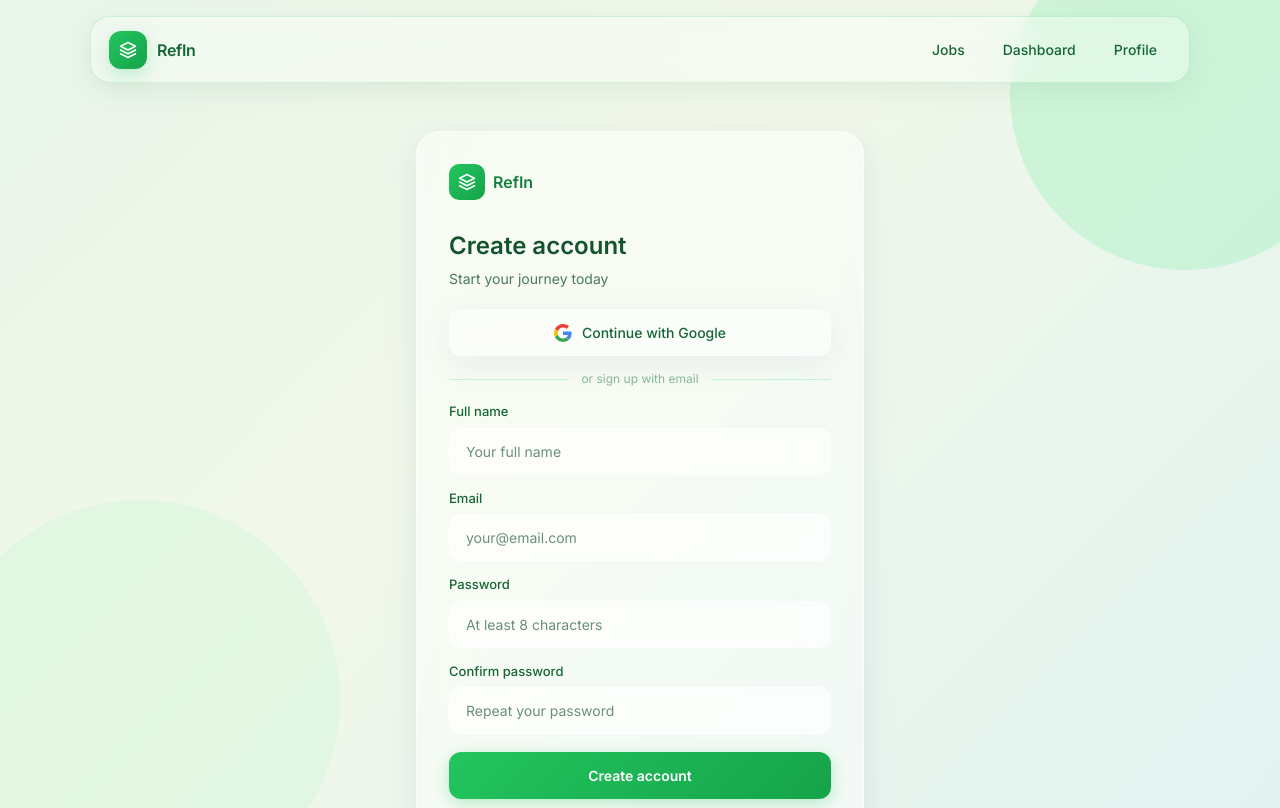
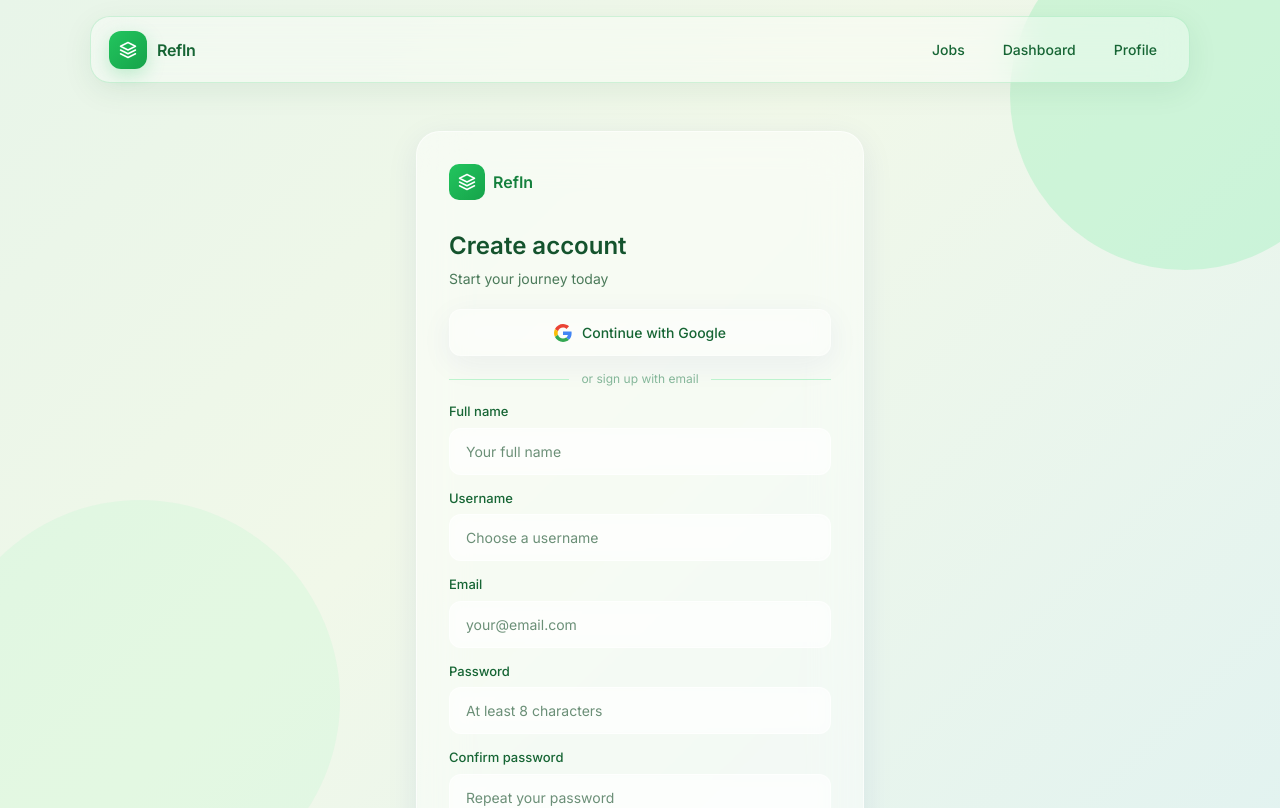
Before and after one commit to raphaeltannous/techtalks-refin-frontend, a React (Vite) app: page /signup in a window 1280 px wide. Shown: the top 808 px of the page. Built offline with nearby package versions, Linux system fonts and the light colour scheme.

Commit message:
Add username field to registration form

```diff
--- a/src/pages/SignupPage.jsx
+++ b/src/pages/SignupPage.jsx
@@ -5,6 +5,7 @@ import Navbar from "../components/Navbar"
 
 function SignupPage() {
   const [fullName, setFullName] = useState("")
+  const [username, setUsername] = useState("")
   const [email, setEmail] = useState("")
   const [password, setPassword] = useState("")
   const [confirmPassword, setConfirmPassword] = useState("")
@@ -18,6 +19,8 @@ function SignupPage() {
 
   const validateForm = () => {
     if (!fullName.trim()) return "Please enter your full name"
+    if (!username.trim()) return "Please enter your username"
+    if (username.trim().length < 3) return "Username must be at least 3 characters"
     if (!email.trim()) return "Please enter your email"
 
     const emailRegex = /^[^\s@]+@[^\s@]+\.[^\s@]+$/
@@ -47,6 +50,7 @@ function SignupPage() {
         headers: { "Content-Type": "application/json" },
         body: JSON.stringify({
           full_name: fullName,
+          username,
           email,
           password,
         }),
@@ -74,7 +78,7 @@ function SignupPage() {
 
   return (
     <>
-    <Navbar/>
+      <Navbar />
       <div className="auth-page">
         <div className="auth-bg-circle auth-bg-circle-top" />
         <div className="auth-bg-circle auth-bg-circle-bottom" />
@@ -145,6 +149,18 @@ function SignupPage() {
             </div>
 
             <div className="form-group">
+              <label className="form-label">Username</label>
+              <input
+                type="text"
+                placeholder="Choose a username"
+                value={username}
+                onChange={(e) => setUsername(e.target.value)}
+                onKeyDown={handleKeyDown}
+                className="glass-input auth-input"
+              />
+            </div>
+
+            <div className="form-group">
               <label className="form-label">Email</label>
               <input
                 type="email"
```
Lines whose indentation alone changed are shown as unchanged.
